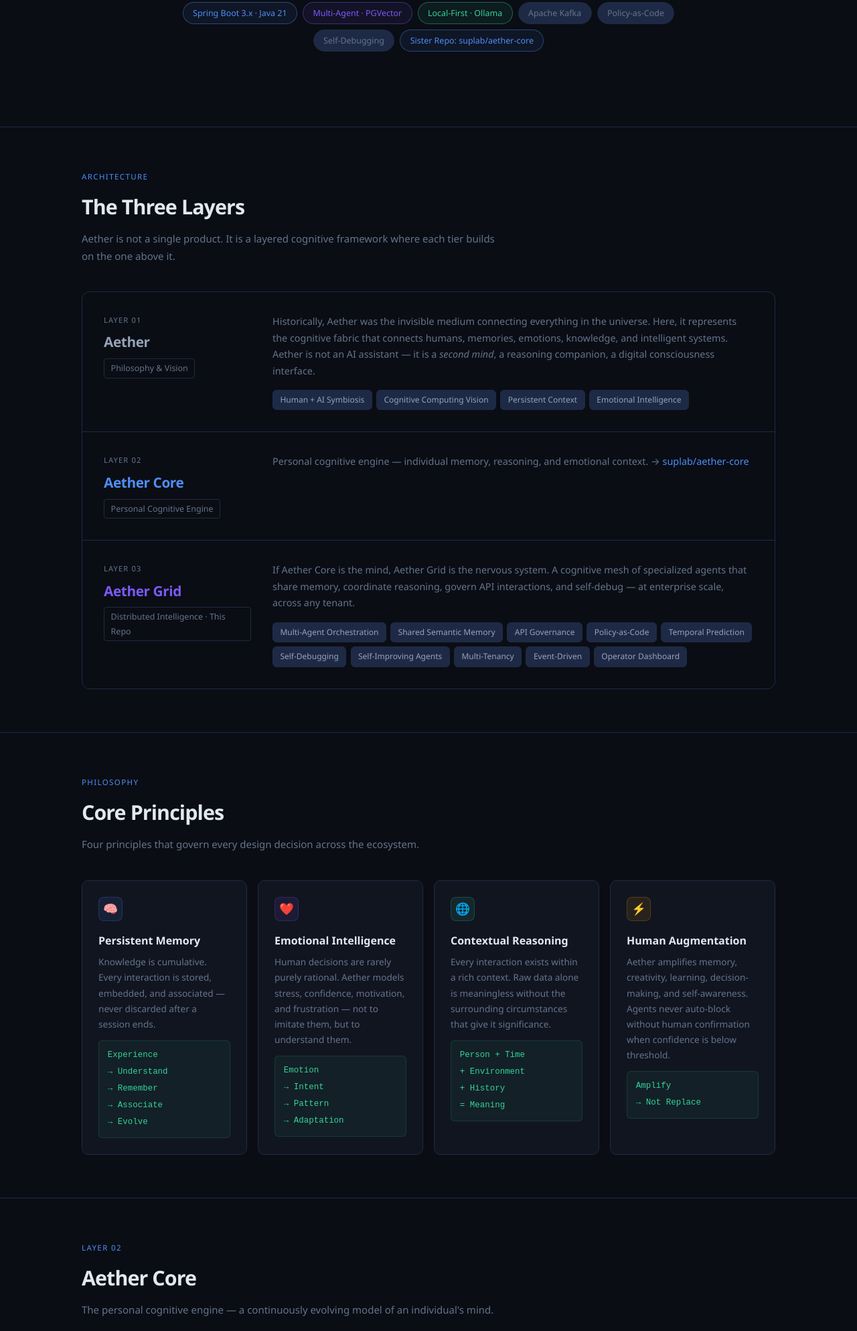
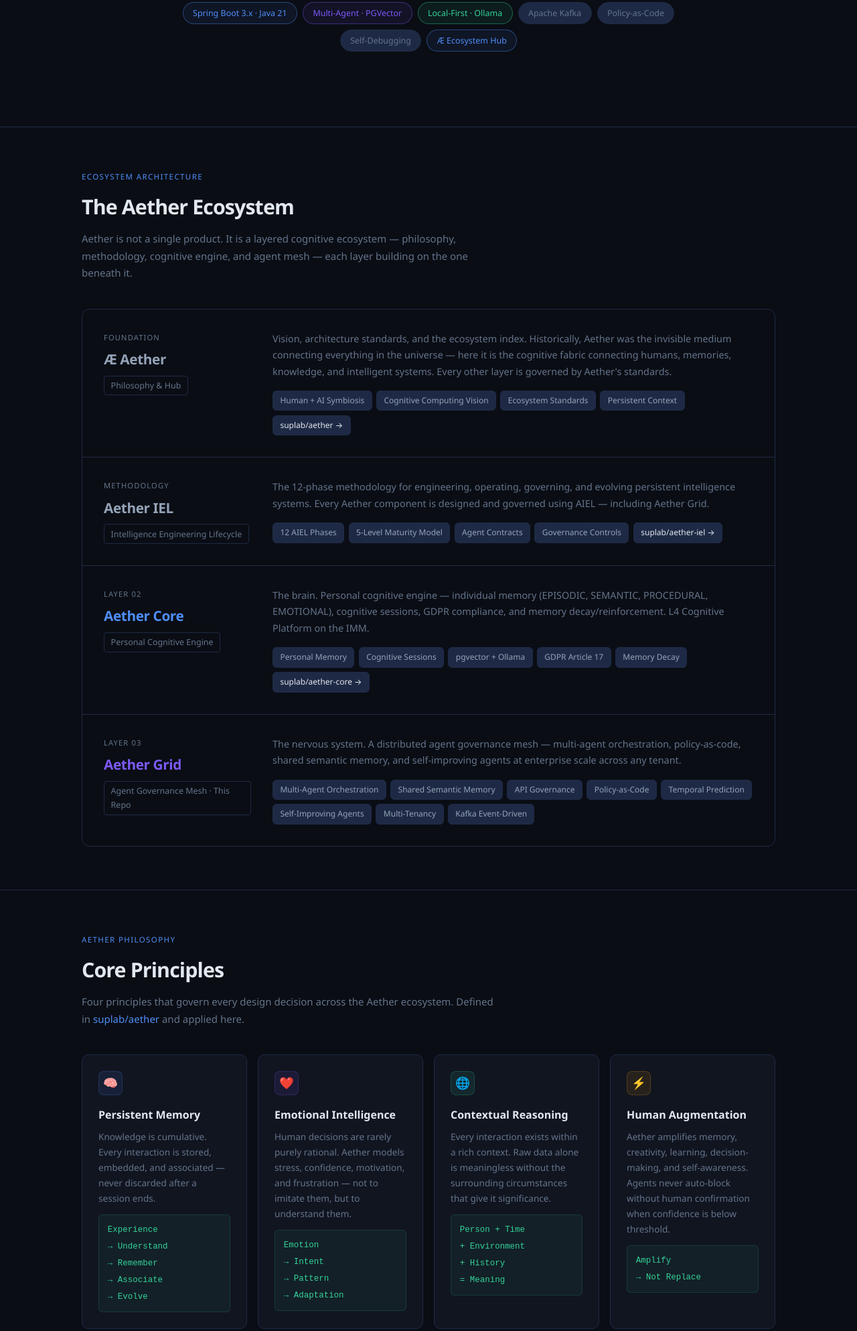
Before and after one commit to suplab/aether-grid, a plain HTML site: page docs/index.html in a window 1280 px wide. Shown: the part 465-2452 px from the top of the page at 67% size. Drawn offline with Linux system fonts and the light colour scheme.

Commit message:
docs: overhaul ecosystem documentation and navigation to align with Aether methodology and AIEL layers

```diff
--- a/docs/index.html
+++ b/docs/index.html
@@ -422,7 +422,7 @@
 
 <!-- NAV -->
 <nav>
-  <div class="nav-brand"><span>Aether</span></div>
+  <div class="nav-brand"><span>Æ</span> Aether <span style="color:var(--muted);font-weight:400;font-size:0.85rem;margin-left:0.3rem">Grid</span></div>
   <div class="nav-links">
     <a href="#ecosystem">Ecosystem</a>
     <a href="#principles">Principles</a>
@@ -431,12 +431,13 @@
     <a href="#agents">Agents</a>
     <a href="#stack">Stack</a>
     <a href="#roadmap">Roadmap</a>
+    <a href="https://github.com/suplab/aether-grid">GitHub</a>
   </div>
 </nav>
 
 <!-- HERO -->
 <section class="hero">
-  <div class="hero-eyebrow">Enterprise AI Agent Governance Mesh — Part of the <a href="https://github.com/suplab/aether-core">Aether Ecosystem</a></div>
+  <div class="hero-eyebrow">Agent Governance Mesh · Part of the <a href="https://github.com/suplab/aether">Æ Aether Ecosystem</a></div>
   <h1>The <span class="accent">Cognitive Fabric</span><br/>for Intelligent Systems</h1>
   <p class="hero-sub">
     A distributed enterprise AI agent governance mesh — smart proxy, policy-as-code, self-improving agents,
@@ -449,7 +450,7 @@
     <span class="badge">Apache Kafka</span>
     <span class="badge">Policy-as-Code</span>
     <span class="badge">Self-Debugging</span>
-    <a href="https://github.com/suplab/aether-core" class="badge blue" style="text-decoration:none">Sister Repo: suplab/aether-core</a>
+    <a href="https://github.com/suplab/aether" class="badge blue" style="text-decoration:none">Æ Ecosystem Hub</a>
   </div>
 </section>
 
@@ -457,31 +458,53 @@
 
 <!-- ECOSYSTEM LAYERS -->
 <section class="section" id="ecosystem">
-  <div class="section-label">Architecture</div>
-  <h2>The Three Layers</h2>
+  <div class="section-label">Ecosystem Architecture</div>
+  <h2>The Aether Ecosystem</h2>
   <p class="section-intro">
-    Aether is not a single product. It is a layered cognitive framework where each tier builds on the one above it.
+    Aether is not a single product. It is a layered cognitive ecosystem — philosophy, methodology, cognitive engine, and agent mesh —
+    each layer building on the one beneath it.
   </p>
 
   <div class="layers">
     <div class="layer">
       <div class="layer-meta">
-        <div class="layer-number">Layer 01</div>
-        <div class="layer-name l1">Aether</div>
-        <div class="layer-role">Philosophy &amp; Vision</div>
+        <div class="layer-number">Foundation</div>
+        <div class="layer-name l1">Æ Aether</div>
+        <div class="layer-role">Philosophy &amp; Hub</div>
       </div>
       <div>
         <p class="layer-desc">
-          Historically, Aether was the invisible medium connecting everything in the universe.
-          Here, it represents the cognitive fabric that connects humans, memories, emotions,
-          knowledge, and intelligent systems. Aether is not an AI assistant — it is a
-          <em>second mind</em>, a reasoning companion, a digital consciousness interface.
+          Vision, architecture standards, and the ecosystem index. Historically, Aether was the invisible medium connecting everything in the universe —
+          here it is the cognitive fabric connecting humans, memories, knowledge, and intelligent systems.
+          Every other layer is governed by Aether's standards.
         </p>
         <div class="layer-components">
           <span class="chip">Human + AI Symbiosis</span>
           <span class="chip">Cognitive Computing Vision</span>
+          <span class="chip">Ecosystem Standards</span>
           <span class="chip">Persistent Context</span>
-          <span class="chip">Emotional Intelligence</span>
+          <a href="https://github.com/suplab/aether" class="chip" style="color:var(--accent4);text-decoration:none">suplab/aether →</a>
+        </div>
+      </div>
+    </div>
+
+    <div class="layer">
+      <div class="layer-meta">
+        <div class="layer-number">Methodology</div>
+        <div class="layer-name l1">Aether IEL</div>
+        <div class="layer-role">Intelligence Engineering Lifecycle</div>
+      </div>
+      <div>
+        <p class="layer-desc">
+          The 12-phase methodology for engineering, operating, governing, and evolving persistent intelligence systems.
+          Every Aether component is designed and governed using AIEL — including Aether Grid.
+        </p>
+        <div class="layer-components">
+          <span class="chip">12 AIEL Phases</span>
+          <span class="chip">5-Level Maturity Model</span>
+          <span class="chip">Agent Contracts</span>
+          <span class="chip">Governance Controls</span>
+          <a href="https://github.com/suplab/aether-iel" class="chip" style="color:var(--accent4);text-decoration:none">suplab/aether-iel →</a>
         </div>
       </div>
     </div>
@@ -494,9 +517,17 @@
       </div>
       <div>
         <p class="layer-desc">
-          Personal cognitive engine — individual memory, reasoning, and emotional context.
-          &rarr; <a href="https://github.com/suplab/aether-core">suplab/aether-core</a>
+          The brain. Personal cognitive engine — individual memory (EPISODIC, SEMANTIC, PROCEDURAL, EMOTIONAL),
+          cognitive sessions, GDPR compliance, and memory decay/reinforcement. L4 Cognitive Platform on the IMM.
         </p>
+        <div class="layer-components">
+          <span class="chip">Personal Memory</span>
+          <span class="chip">Cognitive Sessions</span>
+          <span class="chip">pgvector + Ollama</span>
+          <span class="chip">GDPR Article 17</span>
+          <span class="chip">Memory Decay</span>
+          <a href="https://github.com/suplab/aether-core" class="chip" style="color:var(--accent4);text-decoration:none">suplab/aether-core →</a>
+        </div>
       </div>
     </div>
 
@@ -504,13 +535,12 @@
       <div class="layer-meta">
         <div class="layer-number">Layer 03</div>
         <div class="layer-name l3">Aether Grid</div>
-        <div class="layer-role">Distributed Intelligence · This Repo</div>
+        <div class="layer-role">Agent Governance Mesh · This Repo</div>
       </div>
       <div>
         <p class="layer-desc">
-          If Aether Core is the mind, Aether Grid is the nervous system.
-          A cognitive mesh of specialized agents that share memory, coordinate reasoning,
-          govern API interactions, and self-debug — at enterprise scale, across any tenant.
+          The nervous system. A distributed agent governance mesh — multi-agent orchestration, policy-as-code, shared semantic memory,
+          and self-improving agents at enterprise scale across any tenant.
         </p>
         <div class="layer-components">
           <span class="chip">Multi-Agent Orchestration</span>
@@ -518,11 +548,9 @@
           <span class="chip">API Governance</span>
           <span class="chip">Policy-as-Code</span>
           <span class="chip">Temporal Prediction</span>
-          <span class="chip">Self-Debugging</span>
           <span class="chip">Self-Improving Agents</span>
           <span class="chip">Multi-Tenancy</span>
-          <span class="chip">Event-Driven</span>
-          <span class="chip">Operator Dashboard</span>
+          <span class="chip">Kafka Event-Driven</span>
         </div>
       </div>
     </div>
@@ -533,9 +561,9 @@
 
 <!-- PRINCIPLES -->
 <section class="section" id="principles">
-  <div class="section-label">Philosophy</div>
+  <div class="section-label">Aether Philosophy</div>
   <h2>Core Principles</h2>
-  <p class="section-intro">Four principles that govern every design decision across the ecosystem.</p>
+  <p class="section-intro">Four principles that govern every design decision across the Aether ecosystem. Defined in <a href="https://github.com/suplab/aether">suplab/aether</a> and applied here.</p>
 
   <div class="principles-grid">
     <div class="principle-card">
@@ -572,9 +600,9 @@
 
 <!-- AETHER CORE -->
 <section class="section" id="core">
-  <div class="section-label">Layer 02</div>
-  <h2>Aether Core</h2>
-  <p class="section-intro">The personal cognitive engine — a continuously evolving model of an individual's mind.</p>
+  <div class="section-label">Layer 02 · <a href="https://github.com/suplab/aether-core" style="color:var(--accent)">suplab/aether-core</a></div>
+  <h2>Aether Core — Personal Cognitive Engine</h2>
+  <p class="section-intro">The brain of the ecosystem. A continuously evolving personal cognitive engine — persistent memory, cognitive sessions, and GDPR-compliant data management. IMM Level 4: Cognitive Platform.</p>
 
   <div style="display:grid;grid-template-columns:1fr 1fr;gap:3rem;align-items:start">
     <div>
@@ -671,9 +699,9 @@
 
 <!-- AETHER GRID ARCHITECTURE -->
 <section class="section" id="grid">
-  <div class="section-label">Layer 03</div>
-  <h2>Aether Grid</h2>
-  <p class="section-intro">The distributed intelligence layer. A cognitive mesh where agents share memory, govern APIs, and collectively reason.</p>
+  <div class="section-label">Layer 03 · This Repo</div>
+  <h2>Aether Grid — Agent Governance Mesh</h2>
+  <p class="section-intro">The nervous system of the ecosystem. A distributed agent governance mesh — multi-agent orchestration, policy-as-code, shared semantic memory, and self-improving agents at enterprise scale.</p>
 
   <div class="arch-diagram">                         <span class="hl">User / Tenant</span>
                                │
@@ -717,7 +745,7 @@
 
 <!-- AGENTS -->
 <section class="section" id="agents">
-  <div class="section-label">Agent Subsystem</div>
+  <div class="section-label">AIEL Phase 5 · Agent Engineering</div>
   <h2>Specialized Agents</h2>
   <p class="section-intro">
     All agents implement a common SPI and are discovered automatically via the AgentRegistry.
@@ -808,7 +836,7 @@
 
 <!-- TECH STACK -->
 <section class="section" id="stack">
-  <div class="section-label">Technology</div>
+  <div class="section-label">Technology Stack</div>
   <h2>Stack</h2>
   <p class="section-intro">Local-first, cloud-ready. Runs entirely on-premise with Ollama; scales to Kubernetes on any cloud.</p>
 
@@ -844,7 +872,7 @@
 
 <!-- ROADMAP -->
 <section class="section" id="roadmap">
-  <div class="section-label">Delivery</div>
+  <div class="section-label">Development Roadmap</div>
   <h2>Roadmap</h2>
   <p class="section-intro">Small, logical, committable chunks. Every phase updates docs, README, and this page in sync.</p>
 
@@ -989,7 +1017,7 @@
       <div class="roadmap-dot active">►</div>
       <div class="roadmap-content">
         <h3>Phase 17 — Aether Core Scaffold</h3>
-        <p>Sister repo bootstrap — see <a href="https://github.com/suplab/aether-core">suplab/aether-core</a></p>
+        <p>Ecosystem bootstrap — see <a href="https://github.com/suplab/aether">suplab/aether</a> · <a href="https://github.com/suplab/aether-iel">suplab/aether-iel</a> · <a href="https://github.com/suplab/aether-core">suplab/aether-core</a></p>
         <span class="roadmap-status active">In Progress</span>
       </div>
     </div>
@@ -999,20 +1027,31 @@
 <!-- FOOTER -->
 <footer>
   <div>
-    <strong>Aether Grid</strong> · Enterprise AI Agent Governance Mesh · All 16 Phases Complete — Production Ready
-    <br/>
-    <span style="color:var(--muted)">
-      By <strong>Suplab</strong> —
-      <a href="https://github.com/suplab/aether-grid">github.com/suplab/aether-grid</a>
-      &nbsp;·&nbsp;
-      Sister repo: <a href="https://github.com/suplab/aether-core">suplab/aether-core</a>
-    </span>
+    <div style="font-weight:700;font-size:1rem;margin-bottom:0.4rem"><span style="color:var(--accent)">Æ</span> Aether Grid</div>
+    <div style="font-size:0.8rem;color:var(--muted)">Agent Governance Mesh · All 16 Phases Complete — Production Ready</div>
   </div>
-  <div class="bootstrap-promo">
-    Scaffolded &amp; governed by <a href="https://github.com/suplab/eeik-bootstrap">eeik-bootstrap</a>
-    — the AI-native enterprise engineering operating system.
-    <br/>
-    <span style="color:var(--muted)">19 specialist agents · 5 slash commands · persistent memory · governance from day one.</span>
+  <div>
+    <div style="font-size:0.7rem;letter-spacing:0.1em;text-transform:uppercase;color:var(--muted);margin-bottom:0.6rem">Ecosystem</div>
+    <div style="display:flex;flex-direction:column;gap:0.4rem">
+      <a href="https://github.com/suplab/aether" style="font-size:0.82rem;color:var(--muted)">Æ Aether — Hub &amp; Philosophy</a>
+      <a href="https://github.com/suplab/aether-iel" style="font-size:0.82rem;color:var(--muted)">Aether IEL — Methodology</a>
+      <a href="https://github.com/suplab/aether-core" style="font-size:0.82rem;color:var(--muted)">Aether Core — Cognitive Engine</a>
+      <a href="https://github.com/suplab/aether-grid" style="font-size:0.82rem;color:var(--muted)">Aether Grid — Agent Mesh</a>
+    </div>
+  </div>
+  <div>
+    <div style="font-size:0.7rem;letter-spacing:0.1em;text-transform:uppercase;color:var(--muted);margin-bottom:0.6rem">Repository</div>
+    <div style="display:flex;flex-direction:column;gap:0.4rem">
+      <a href="https://github.com/suplab/aether-grid" style="font-size:0.82rem;color:var(--muted)">github.com/suplab/aether-grid</a>
+      <a href="https://github.com/suplab/aether-grid/blob/main/docs/roadmap.md" style="font-size:0.82rem;color:var(--muted)">Roadmap</a>
+      <a href="https://github.com/suplab/aether-grid/blob/main/docs/architecture.md" style="font-size:0.82rem;color:var(--muted)">Architecture</a>
+    </div>
+  </div>
+  <div>
+    <div style="font-size:0.75rem;color:var(--muted)">
+      Bootstrapped with EEIK<br>
+      Governed by <a href="https://github.com/suplab/aether">Aether Standards</a>
+    </div>
   </div>
 </footer>
 
```
